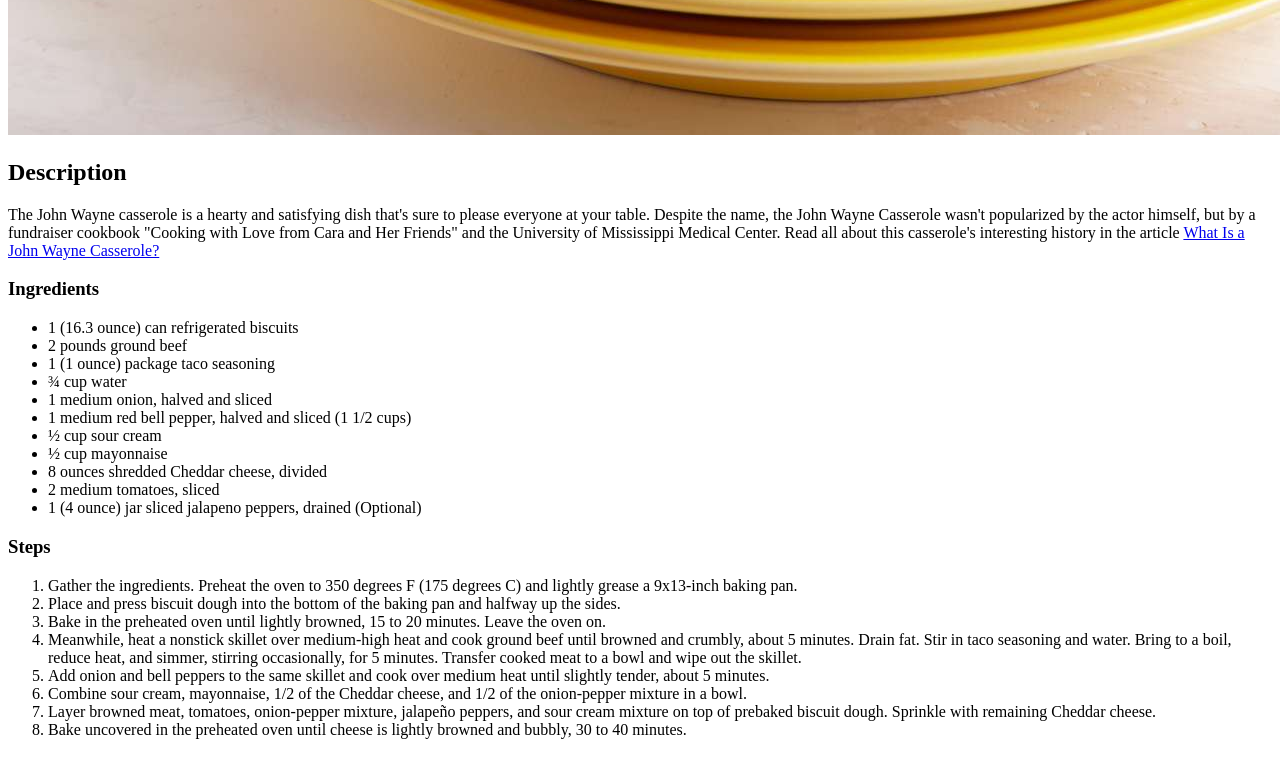
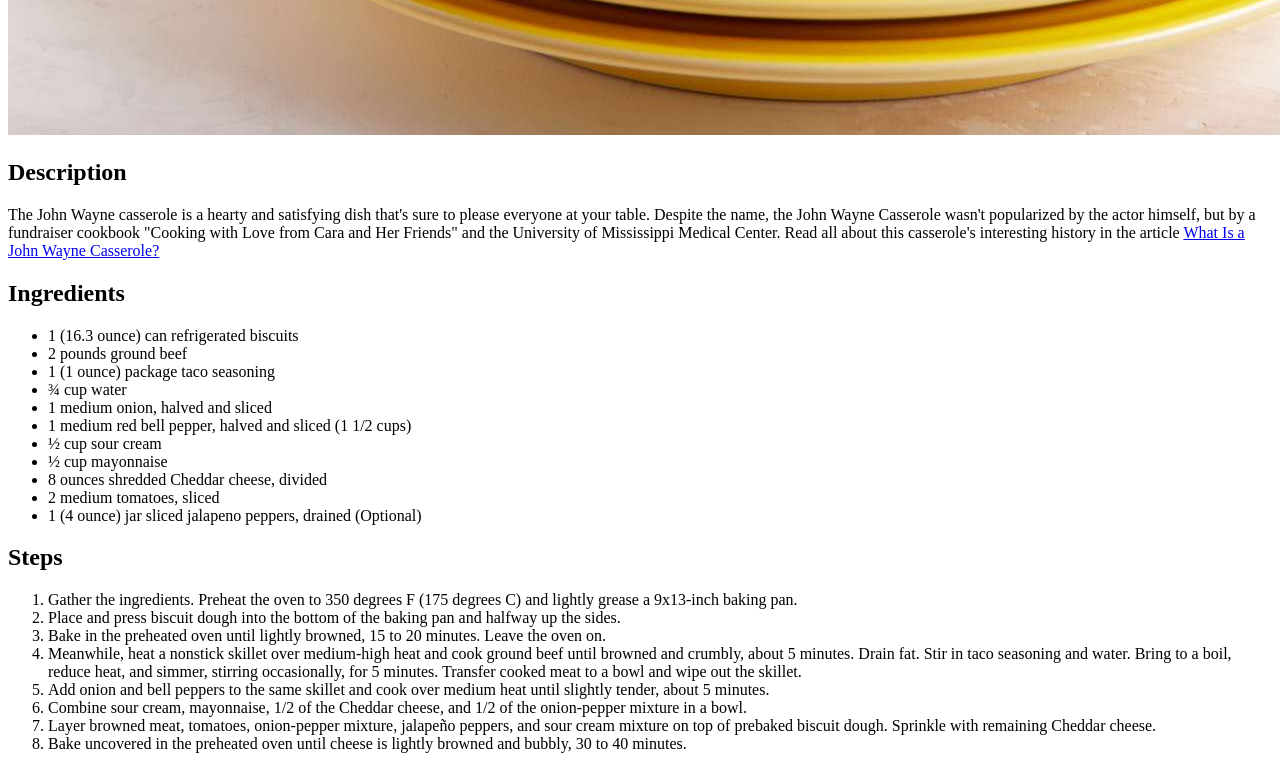
Before and after one commit to alexanderholt29/odin-recipes, a plain HTML site: page recipes/john-wayne-casserole.html in a window 1280 px wide. Shown: the part 1070-1839 px from the top of the page. Drawn offline with Linux system fonts and the light colour scheme.

Commit message:
Modify style for increased readability

```diff
--- a/recipes/john-wayne-casserole.html
+++ b/recipes/john-wayne-casserole.html
@@ -11,7 +11,7 @@
         <p>
             The John Wayne casserole is a hearty and satisfying dish that's sure to please everyone at your table. Despite the name, the John Wayne Casserole wasn't popularized by the actor himself, but by a fundraiser cookbook "Cooking with Love from Cara and Her Friends" and the University of Mississippi Medical Center. Read all about this casserole's interesting history in the article <a href="https://www.allrecipes.com/article/john-wayne-casserole/" target="_blank" rel="noopener noreferrer">What Is a John Wayne Casserole?</a>
         </p>
-        <h3>Ingredients</h3>
+        <h2>Ingredients</h2>
         <ul>
             <li>1 (16.3 ounce) can refrigerated biscuits</li>
             <li>2 pounds ground beef</li>
@@ -25,7 +25,7 @@
             <li>2 medium tomatoes, sliced</li>
             <li>1 (4 ounce) jar sliced jalapeno peppers, drained (Optional)</li>
         </ul>
-        <h3>Steps</h3>
+        <h2>Steps</h2>
         <ol>
             <li>Gather the ingredients. Preheat the oven to 350 degrees F (175 degrees C) and lightly grease a 9x13-inch baking pan.</li>
             <li>Place and press biscuit dough into the bottom of the baking pan and halfway up the sides.</li>
```
Also changed, not shown: recipes/plum-and-pecan-muffins.html (+2 -2 lines), recipes/shrimp-marinara.html (+2 -2 lines).
